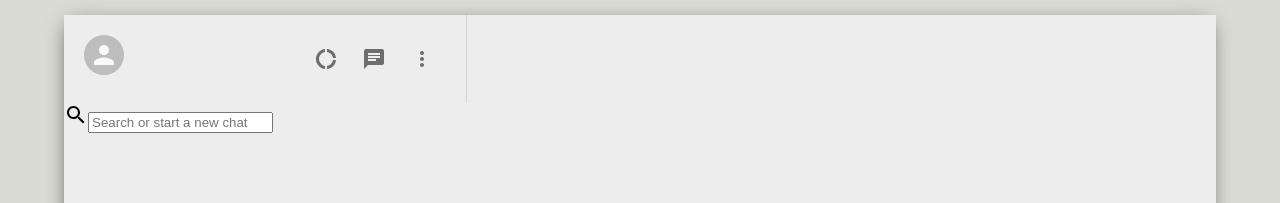
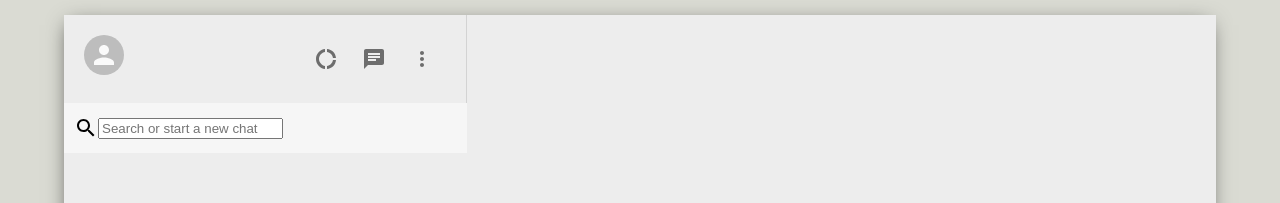
Before and after one commit to Ibtid/whatsapp-clone, a React (Create React App) app: page / in a window 1280 px wide. Shown: the top 203 px of the page. Built offline with nearby package versions, Linux system fonts and the light colour scheme.

Commit message:
styling search

```diff
--- a/src/Sidebar.css
+++ b/src/Sidebar.css
@@ -1,4 +1,6 @@
 .sidebar {
+  display: flex;
+  flex-direction: column;
   flex: 0.35;
 }
 
@@ -20,3 +22,16 @@
   margin-right: 2vw;
   font-size: 24px !important;
 }
+
+.sidebar__search {
+  display: flex;
+  align-items: center;
+  background-color: #f6f6f6;
+  height: 30px;
+  padding: 10px;
+}
+
+.sidebar__searchContainer {
+  display: flex;
+  align-items: center;
+}
--- a/src/Sidebar.js
+++ b/src/Sidebar.js
@@ -18,8 +18,10 @@ const Sidebar = () => {
                 </div>
             </div>
             <div className="sidebar__search">
-                <SearchOutlined/>
-                <input placeholder="Search or start a new chat"/>
+                <div className="sidebar__searchContainer">
+                   <SearchOutlined/>
+                   <input placeholder="Search or start a new chat" type="text"/>
+                </div>
             </div>
             <div className="sidebar__chats">
 
```
